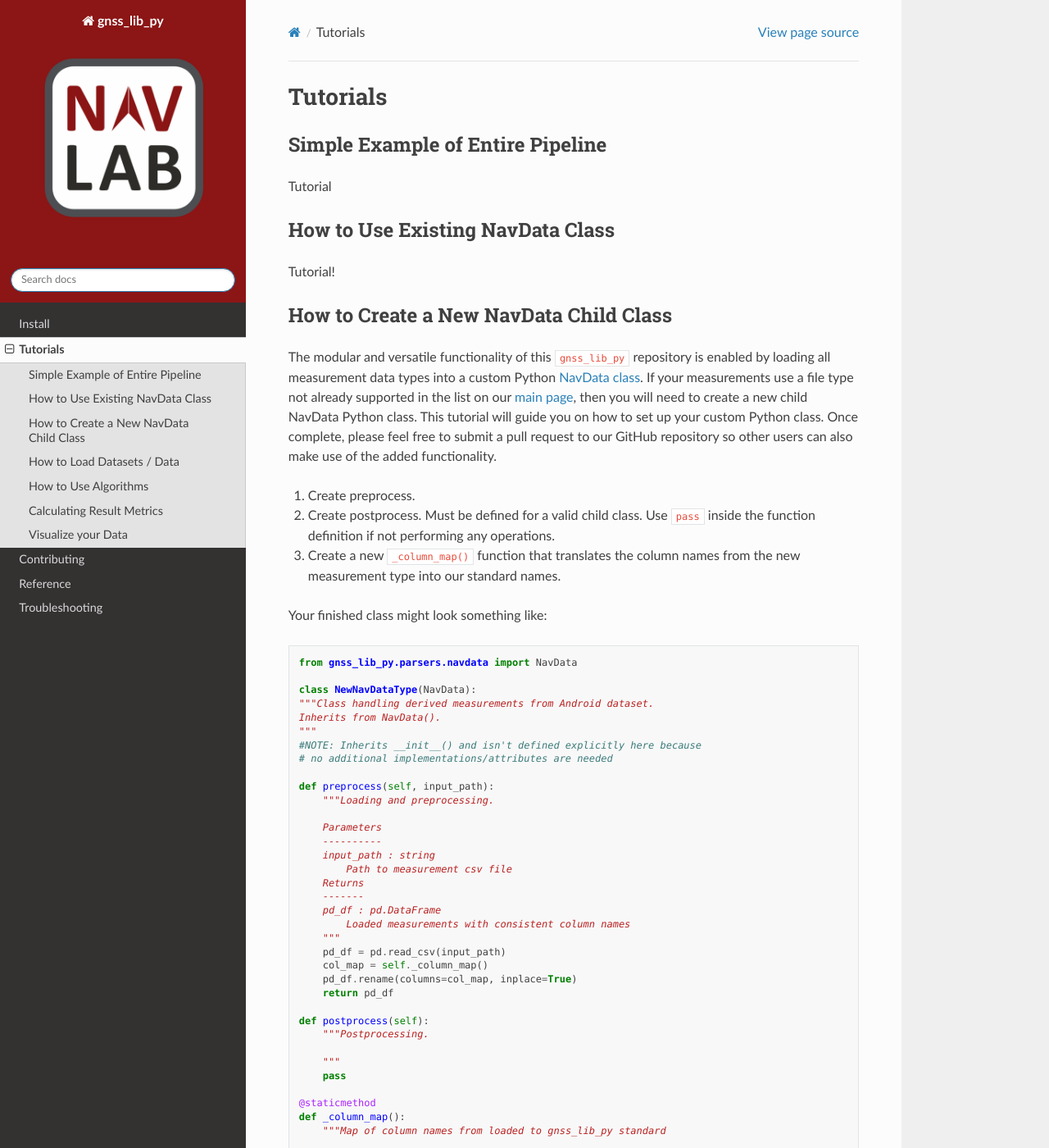
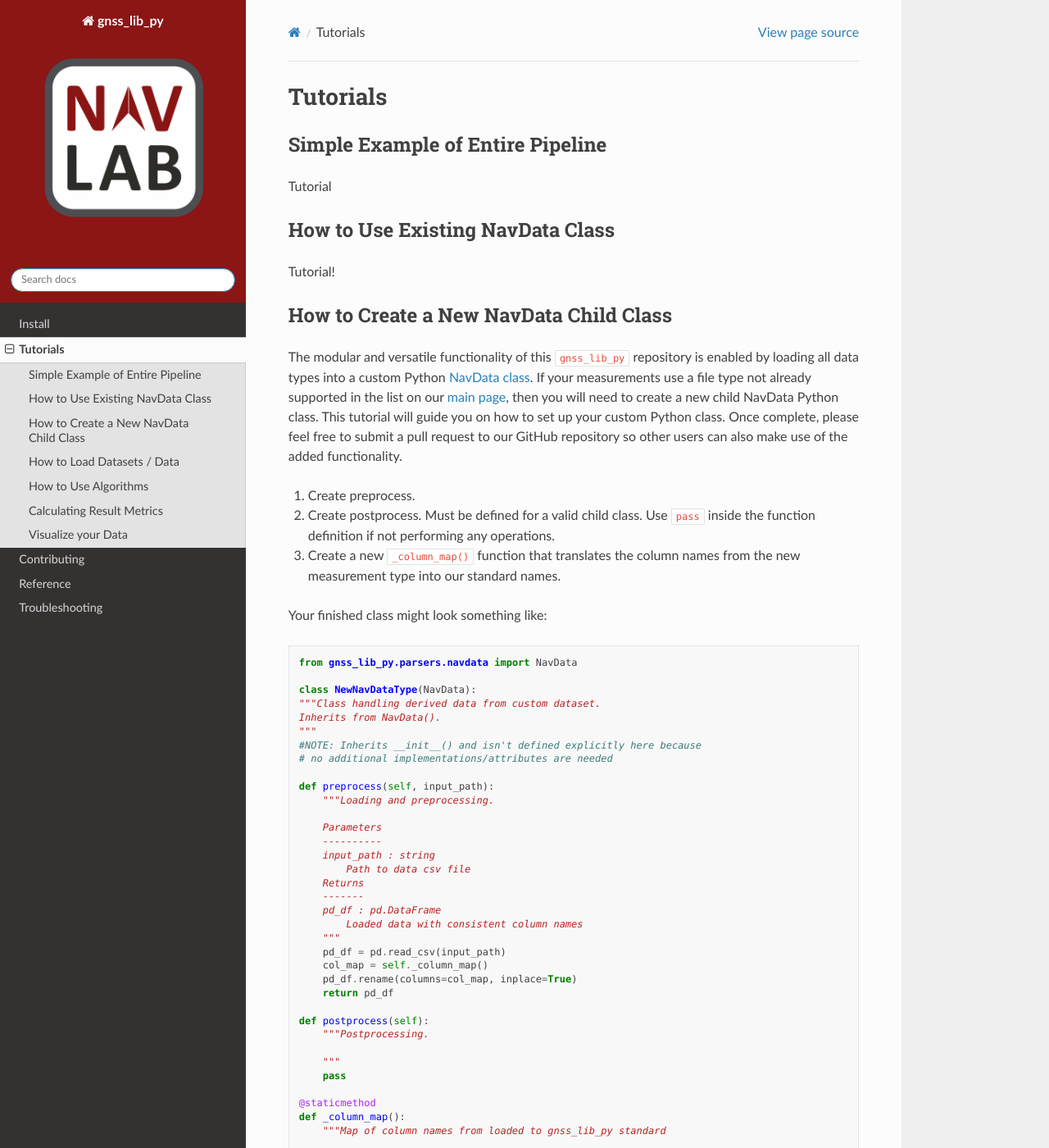
Before and after one commit to Stanford-NavLab/gnss_lib_py, a Sphinx documentation site: the page built from docs/source/tutorials.rst, in a window 1280 px wide and 1400 px high. Shown: the whole window at 82% size. Built offline with Sphinx 7.4.7 and the Read the Docs theme 2.0.0, drawn with Linux system fonts in a browser that asks for light colours; pages that are not in the unit, such as notebooks, are missing from menus.

Commit message:
rename from measurement to navdata

```diff
--- a/docs/source/index.rst
+++ b/docs/source/index.rst
@@ -36,7 +36,7 @@
 Reference
 +++++++++
 References on the package contents, explanation of the benefits of our
-custom measurement class, and function-level documentation can all be
+custom NavData class, and function-level documentation can all be
 found on our :ref:`reference section<reference>`.
 
 Troubleshooting
--- a/docs/source/reference/test_parsers/modules.rst
+++ b/docs/source/reference/test_parsers/modules.rst
@@ -5,4 +5,4 @@
    :maxdepth: 4
 
    test_android
-   test_measurement
+   test_navdata
--- a/docs/source/reference/test_parsers/test_measurement.rst
+++ b/docs/source/reference/test_parsers/test_measurement.rst
@@ -1,7 +1,7 @@
 test\_measurement module
 ========================
 
-.. automodule:: test_measurement
+.. automodule:: test_navdata
    :members:
    :undoc-members:
    :show-inheritance:
--- a/docs/source/tutorials.rst
+++ b/docs/source/tutorials.rst
@@ -15,7 +15,7 @@
 How to Create a New NavData Child Class
 -------------------------------------------
 The modular and versatile functionality of this :code:`gnss_lib_py`
-repository is enabled by loading all measurement data types into a
+repository is enabled by loading all data types into a
 custom Python `NavData class <https://github.com/Stanford-NavLab/gnss_lib_py/blob/main/gnss_lib_py/parsers/measurement.py>`__.
 If your measurements use a file type not already supported in the list
 on our :ref:`main page<mainpage>`, then you will need to create a new
@@ -40,7 +40,7 @@
     from gnss_lib_py.parsers.navdata import NavData
 
     class NewNavDataType(NavData):
-    """Class handling derived measurements from Android dataset.
+    """Class handling derived data from custom dataset.
     Inherits from NavData().
     """
     #NOTE: Inherits __init__() and isn't defined explicitly here because
@@ -52,11 +52,11 @@
         Parameters
         ----------
         input_path : string
-            Path to measurement csv file
+            Path to data csv file
         Returns
         -------
         pd_df : pd.DataFrame
-            Loaded measurements with consistent column names
+            Loaded data with consistent column names
         """
         pd_df = pd.read_csv(input_path)
         col_map = self._column_map()
```
Also changed, not shown: 18 other files.
